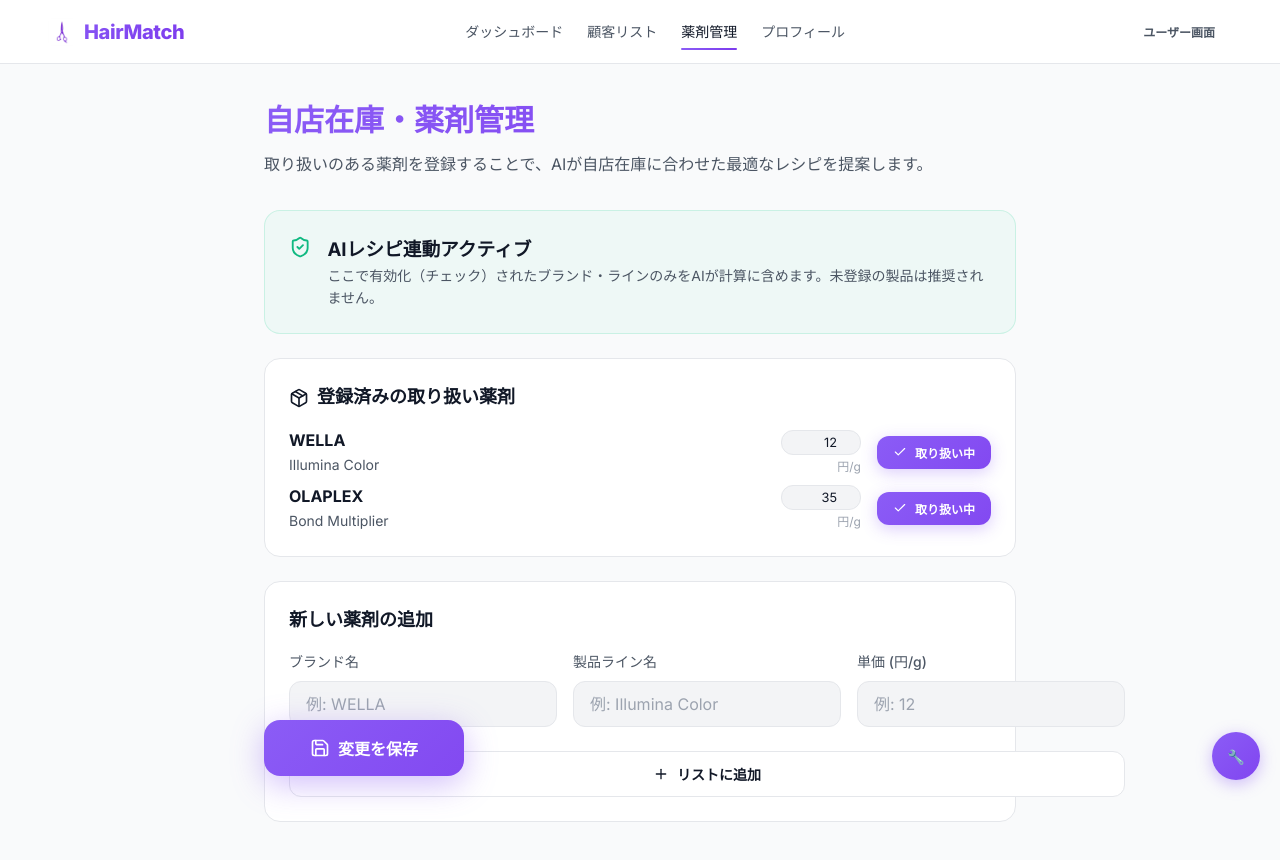
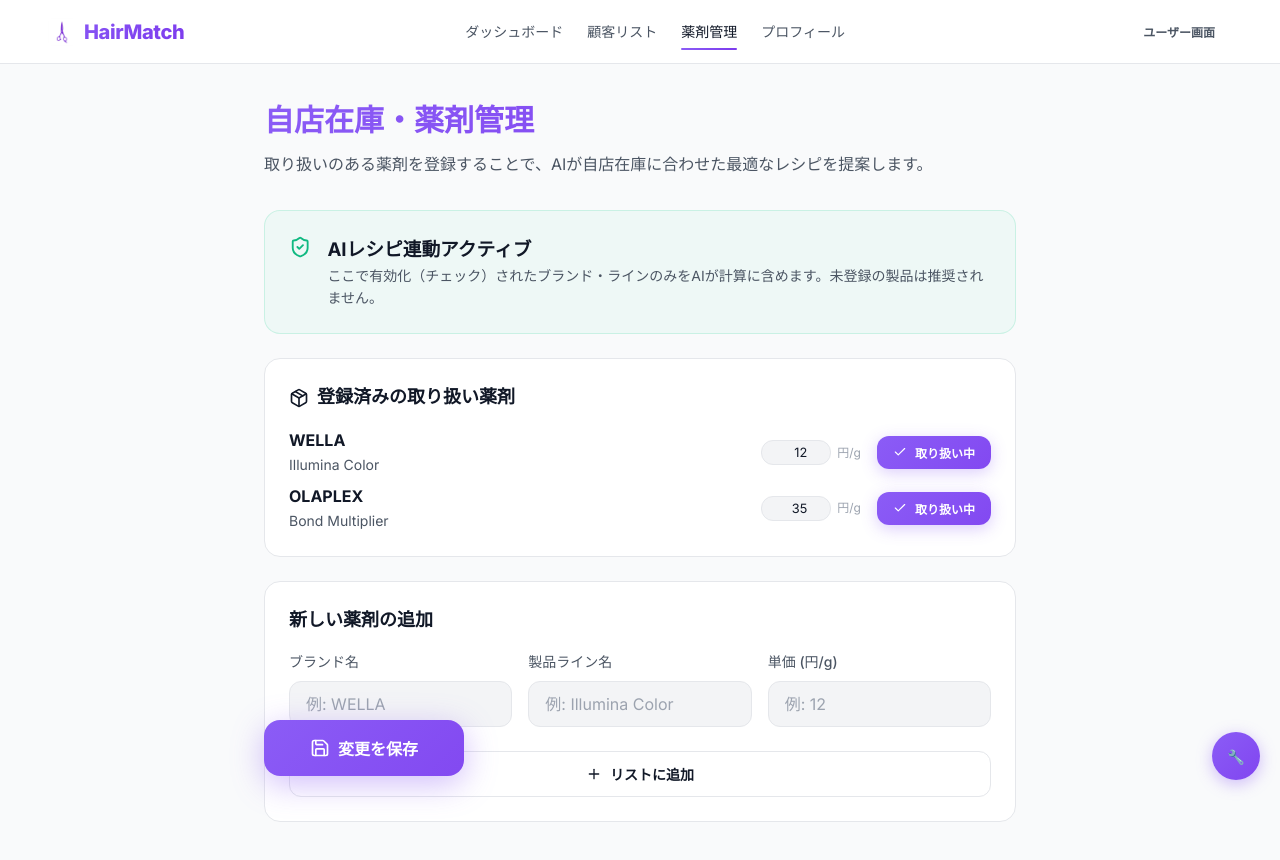
Before and after one commit to reitoooo/Hair-Stylist-Chart, a React (Vite) app in the folder frontend/: page /stylist/inventory in a window 1280 px wide. Shown: the top 860 px of the page. Built offline with nearby package versions, Linux system fonts and the light colour scheme; no server answers.

Commit message:
位置関係修正

```diff
--- a/frontend/src/pages/stylist/InventoryManagementPage.tsx
+++ b/frontend/src/pages/stylist/InventoryManagementPage.tsx
@@ -91,7 +91,7 @@ export default function InventoryManagementPage() {
                   <div className="text-sm text-secondary">{item.product_line}</div>
                 </div>
                 <div className="flex items-center gap-md">
-                  <div style={{ textAlign: 'right', minWidth: '80px' }}>
+                  <div style={{ display: 'flex', alignItems: 'center', gap: '6px' }}>
                     <input
                       type="number"
                       className="form-input"
@@ -101,9 +101,9 @@ export default function InventoryManagementPage() {
                         updated[idx].price_per_gram = parseInt(e.target.value) || 0;
                         setInventory(updated);
                       }}
-                      style={{ width: '80px', padding: '0.25rem 0.5rem', fontSize: '0.8rem', textAlign: 'right' }}
+                      style={{ width: '70px', padding: '0.25rem 0.5rem', fontSize: '0.8rem', textAlign: 'right', margin: 0 }}
                     />
-                    <div className="text-xs text-muted" style={{ marginTop: '2px' }}>円/g</div>
+                    <span className="text-xs text-muted" style={{ whiteSpace: 'nowrap' }}>円/g</span>
                   </div>
                   <button
                     className={`btn btn-sm ${item.is_available ? 'btn-primary' : 'btn-secondary'}`}
@@ -122,8 +122,8 @@ export default function InventoryManagementPage() {
           <h3 className="text-lg font-bold mb-md" style={{ marginBottom: 'var(--space-md)' }}>
             新しい薬剤の追加
           </h3>
-          <div className="grid grid-cols-3 gap-md items-end">
-            <div className="form-group mb-0">
+          <div style={{ display: 'grid', gridTemplateColumns: 'repeat(auto-fit, minmax(180px, 1fr))', gap: 'var(--space-md)', alignItems: 'end' }}>
+            <div className="form-group mb-0" style={{ margin: 0 }}>
               <label className="form-label">ブランド名</label>
               <input
                 type="text"
@@ -133,7 +133,7 @@ export default function InventoryManagementPage() {
                 onChange={(e) => setNewBrand(e.target.value)}
               />
             </div>
-            <div className="form-group mb-0">
+            <div className="form-group mb-0" style={{ margin: 0 }}>
               <label className="form-label">製品ライン名</label>
               <input
                 type="text"
@@ -143,7 +143,7 @@ export default function InventoryManagementPage() {
                 onChange={(e) => setNewLine(e.target.value)}
               />
             </div>
-            <div className="form-group mb-0">
+            <div className="form-group mb-0" style={{ margin: 0 }}>
               <label className="form-label">単価 (円/g)</label>
               <input
                 type="number"
@@ -153,8 +153,8 @@ export default function InventoryManagementPage() {
                 onChange={(e) => setNewPrice(e.target.value)}
               />
             </div>
-            <div style={{ gridColumn: 'span 3', marginTop: 'var(--space-sm)' }}>
-              <button className="btn btn-secondary btn-full" onClick={addCustomItem}>
+            <div style={{ gridColumn: '1 / -1', marginTop: 'var(--space-sm)' }}>
+              <button className="btn btn-secondary btn-full" onClick={addCustomItem} style={{ width: '100%' }}>
                 <Plus size={16} /> リストに追加
               </button>
             </div>
--- a/frontend/src/pages/stylist/RecipeViewPage.tsx
+++ b/frontend/src/pages/stylist/RecipeViewPage.tsx
@@ -110,7 +110,7 @@ function analyzeColor(hexString: string) {
 const calculateDynamicRecipe = (customer: any) => {
   // Handle design color multi-color target
   const targetHexes = customer.target_color ? customer.target_color.split(',') : [];
-  const targetDefs = targetHexes.map(hex => HAIR_COLOR_PALETTE.find(c => c.hex === hex)).filter(Boolean) as typeof HAIR_COLOR_PALETTE;
+  const targetDefs = targetHexes.map((hex: string) => HAIR_COLOR_PALETTE.find(c => c.hex === hex)).filter(Boolean) as typeof HAIR_COLOR_PALETTE;
 
   if (targetDefs.length === 0) {
     // default target color if none
--- a/frontend/src/pages/user/SuggestStylePage.tsx
+++ b/frontend/src/pages/user/SuggestStylePage.tsx
@@ -1,7 +1,8 @@
 import { useState, useRef, useEffect, useCallback } from 'react';
 import { useNavigate } from 'react-router-dom';
 import { Sparkles, Upload, X, ImageIcon, ChevronRight, ChevronLeft, SlidersHorizontal, AlertTriangle, CheckCircle2, Send, Tag, Waves } from 'lucide-react';
-import type { QuestionnaireData } from '../../types';
+import type { QuestionnaireData, HairColorDef } from '../../types';
+import { HAIR_COLOR_PALETTE } from '../../types';
 import { generateAIResponse, createInitialContext, type ChatContext } from '../../lib/aiChatEngine';
 import AuthModal from '../auth/AuthModal';
 import { desiredStyleApi, questionnaireApi } from '../../lib/api';
@@ -533,7 +534,7 @@ export default function SuggestStylePage() {
                     髪色
                   </div>
                   <div className="flex gap-md overflow-x-auto hide-scrollbar">
-                    {HAIR_COLOR_PALETTE.map(color => (
+                    {HAIR_COLOR_PALETTE.map((color: HairColorDef) => (
                       <button
                         key={color.id}
                         onClick={() => setSelectedColor(color.id)}
--- a/frontend/src/types/index.ts
+++ b/frontend/src/types/index.ts
@@ -330,7 +330,7 @@ export const STYLE_TAG_LABELS: Record<StyleTag, string> = {
 // Hair option labels (for UI display)
 // ──────────────────────────────────────────────
 
-export const HAIR_LENGTH_LABELS: Record<HairLength, string> = {
+export const HAIR_LENGTH_LABELS: Record<HairLength | 'unknown', string> = {
   short: 'ショート',
   bob: 'ボブ',
   medium: 'ミディアム',
```
